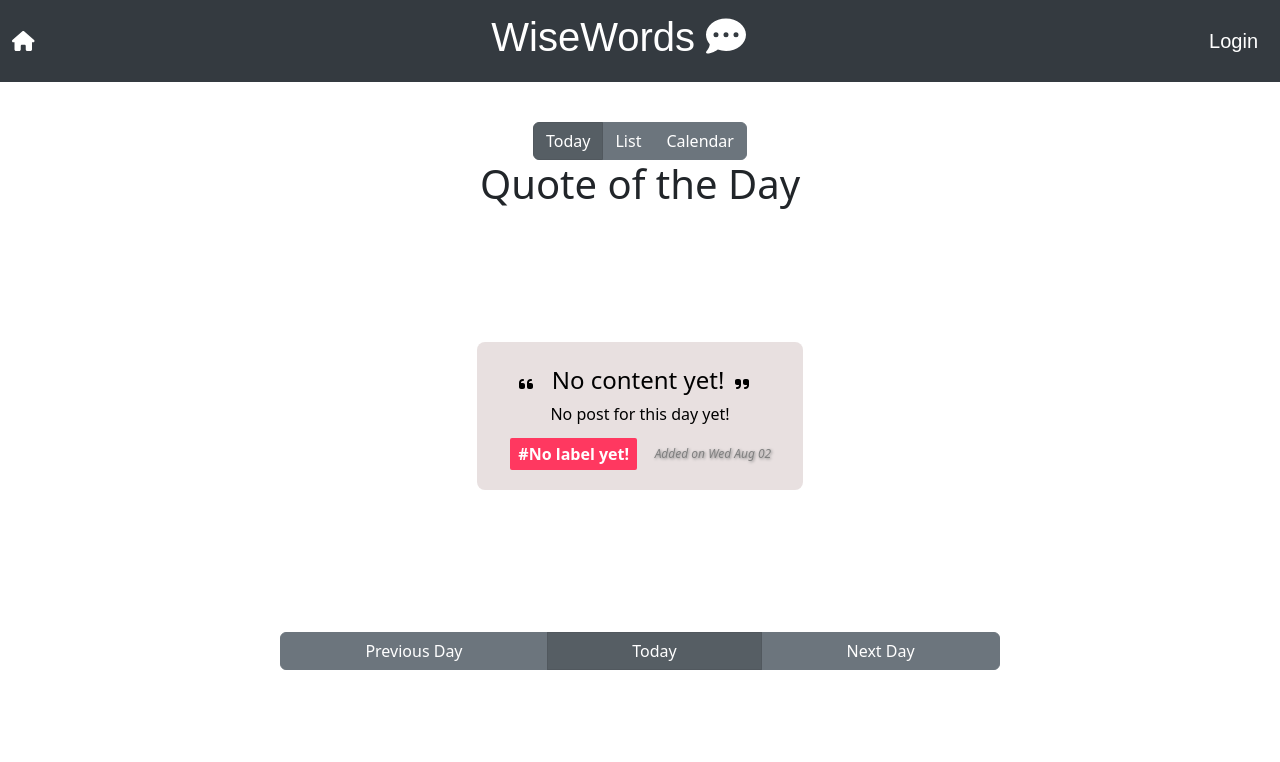
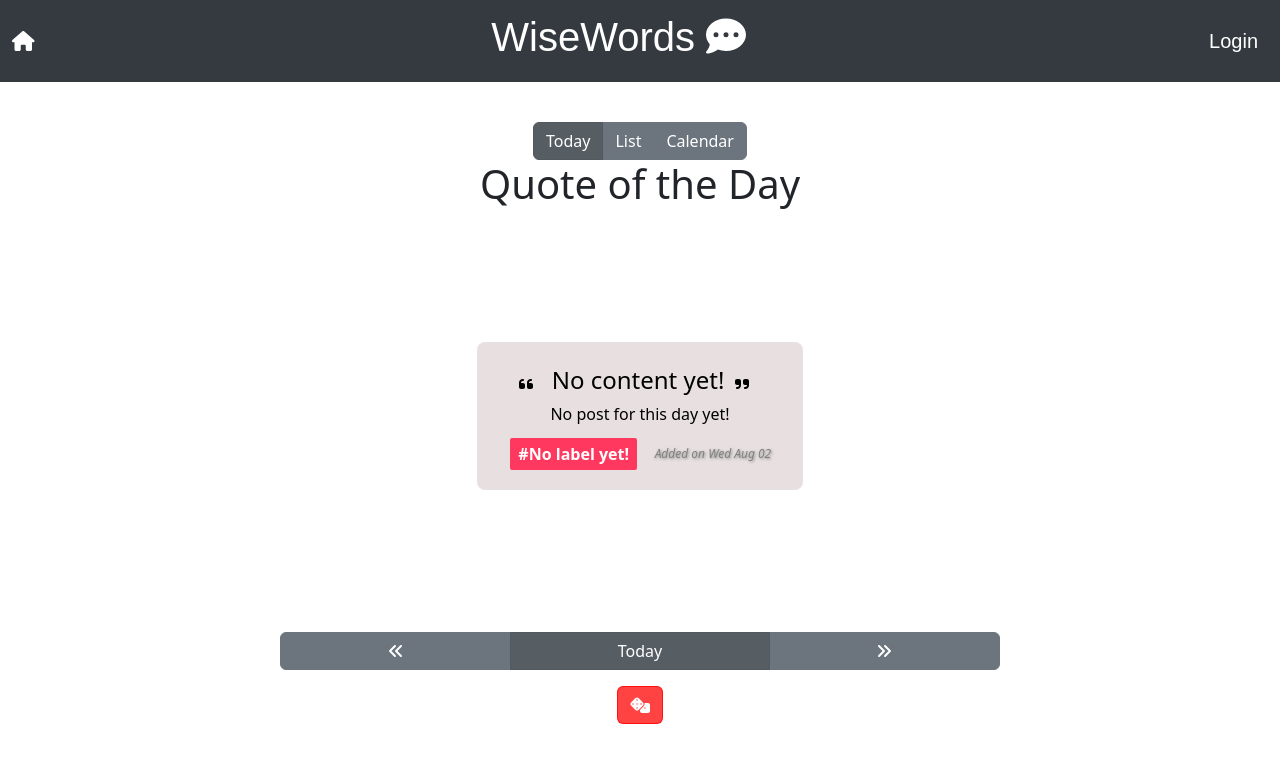
Before and after one commit to lambley/journal-frontend, a React (Create React App) app: page / in a window 1280 px wide. Shown: the top 762 px of the page. Built offline with nearby package versions, Linux system fonts and the light colour scheme; no server answers.

Commit message:
add quote randomizer

```diff
--- a/src/Components/TodayView.tsx
+++ b/src/Components/TodayView.tsx
@@ -4,6 +4,8 @@ import { useState, useEffect } from "react";
 import { IPost } from "../types/data";
 import { TodayViewPost } from "./TodayViewPost";
 import moment from 'moment';
+import { FontAwesomeIcon } from '@fortawesome/react-fontawesome';
+import { faAnglesLeft, faAnglesRight, faDice } from '@fortawesome/free-solid-svg-icons';
 
 export const TodayView = () => {
   const [post, setPost] = useState<IPost>();
@@ -38,6 +40,7 @@ export const TodayView = () => {
     setLabelImage(url);
   };
 
+  // Navigation button handlers
   const handlePrevDay = () => {
     setDate(new Date(date.setDate(date.getDate() - 1)));
     const prevDay = date.toISOString();
@@ -54,6 +57,16 @@ export const TodayView = () => {
     setDate(new Date());
     const today = new Date().toISOString();
     getQuote(today);
+  }
+
+  const randomizeDateWithinRange = () => {
+    const currentDate = new Date();
+    const minDate = new Date(currentDate.getFullYear() - 1, currentDate.getMonth(), currentDate.getDate());
+    const maxDate = new Date(currentDate.getFullYear() + 1, currentDate.getMonth(), currentDate.getDate());
+
+    const randomDate = new Date(minDate.getTime() + Math.random() * (maxDate.getTime() - minDate.getTime()));
+
+    return randomDate;
   }
 
   const postComponent = (post: IPost | undefined) => {
@@ -106,22 +119,40 @@ export const TodayView = () => {
             <Button
               variant="secondary"
               onClick={handlePrevDay}
+              aria-label="Previous Day"
             >
-              Previous Day
+              <FontAwesomeIcon icon={faAnglesLeft} />
             </Button>
             <Button
               variant={moment(date).isSame(moment(), 'day') ? "secondary active" : "secondary"}
               onClick={handleToday}
+              aria-label='Today'
             >
               Today
             </Button>
             <Button
               variant="secondary"
               onClick={handleNextDay}
+              aria-label='Next Day'
             >
-              Next Day
+              <FontAwesomeIcon icon={faAnglesRight} />
             </Button>
           </ButtonGroup>
+          <div className="text-center w-100">
+            <ButtonGroup className='mt-3'>
+              <Button
+                variant='secondary'
+                onClick={() => getQuote(randomizeDateWithinRange().toISOString())}
+                aria-label='Random Quote'
+                style={{
+                  backgroundColor: "#ff0000bd",
+                  borderColor: "#ff0000bd",
+                }}
+              >
+                <FontAwesomeIcon icon={faDice} />
+              </Button>
+            </ButtonGroup>
+          </div>
         </Col>
       </Row>
     </Container>
```
